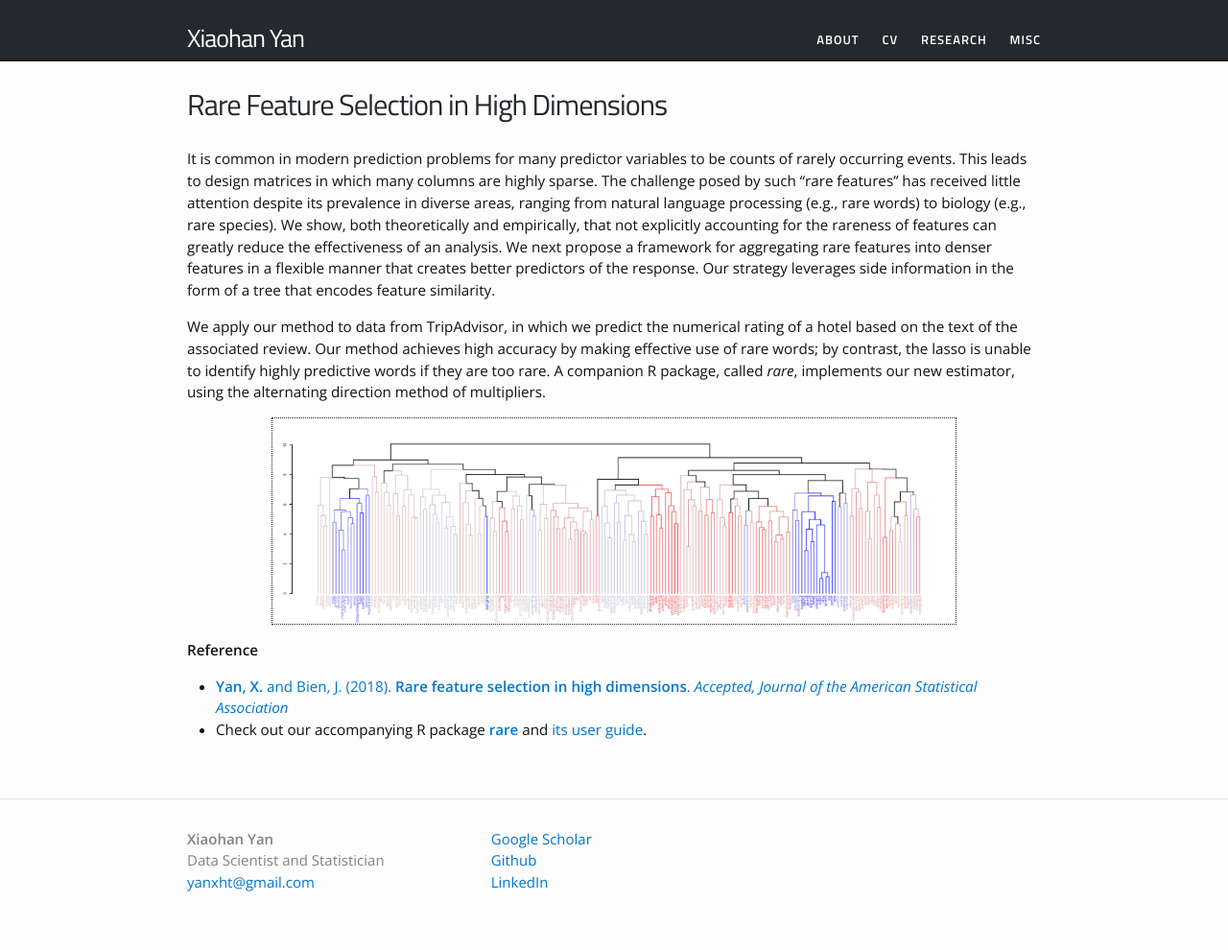
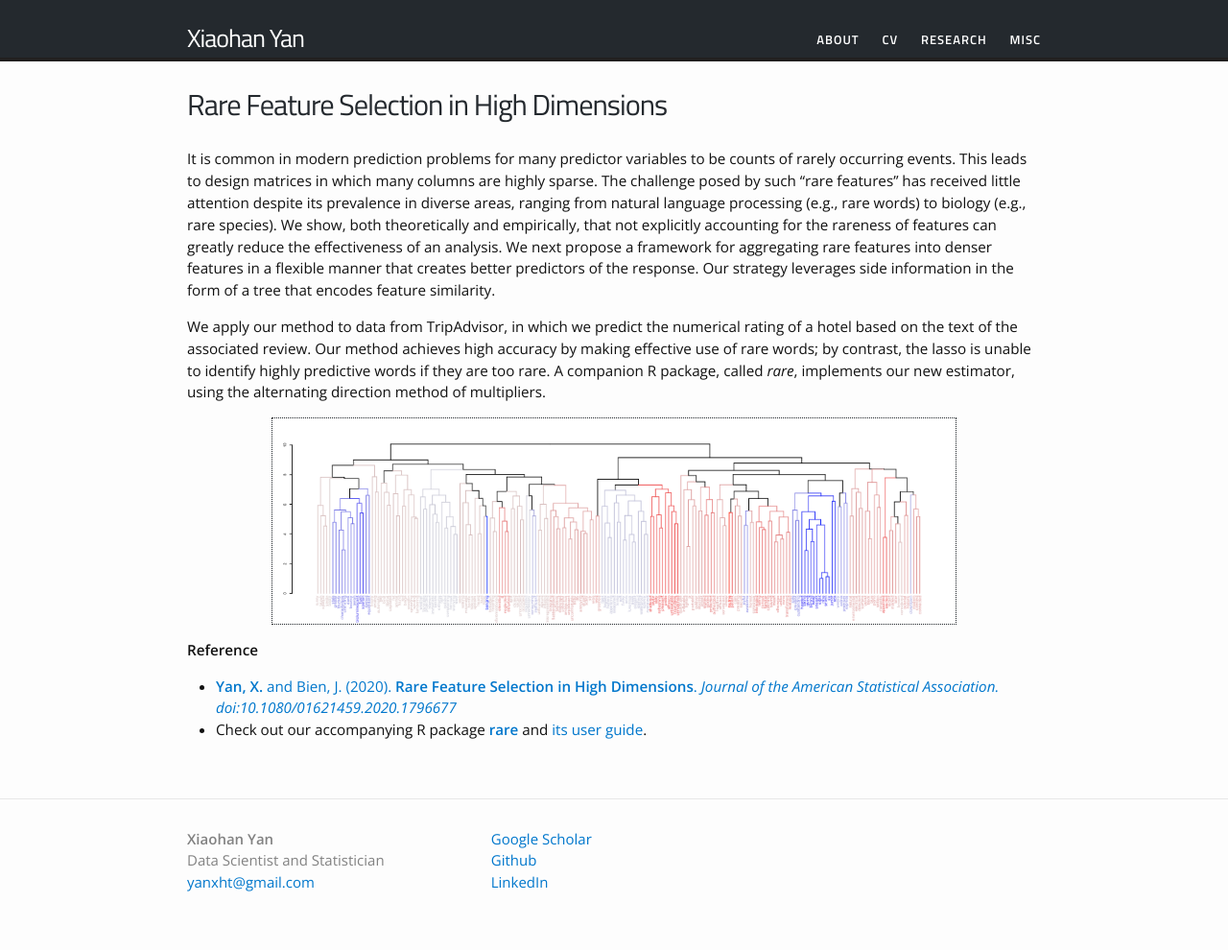
Before and after one commit to yanxht/yanxht.github.io, a Jekyll site: the page built from research/rare.md, in a window 1280 px wide. Shown: the whole page at 96% size. Built offline with Jekyll 4.4.1, drawn with Linux system fonts in a browser that asks for light colours.

```diff
--- a/research/rare.md
+++ b/research/rare.md
@@ -11,5 +11,5 @@
 {% include image_nocaption.html url="/images/rare_tree.png" width_perc=80 align="center" %}
 
 **Reference**<br/>
-- [**Yan, X.** and Bien, J. (2018). **Rare feature selection in high dimensions**. *Accepted, Journal of the American Statistical Association*](https://arxiv.org/abs/1803.06675)
+- [**Yan, X.** and Bien, J. (2020). **Rare Feature Selection in High Dimensions**. *Journal of the American Statistical Association. doi:10.1080/01621459.2020.1796677*](https://arxiv.org/abs/1803.06675)
 - Check out our accompanying R package [**rare**](https://cran.r-project.org/web/packages/rare/index.html) and [its user guide](https://cran.r-project.org/web/packages/rare/vignettes/rare-vignette.html).
```
